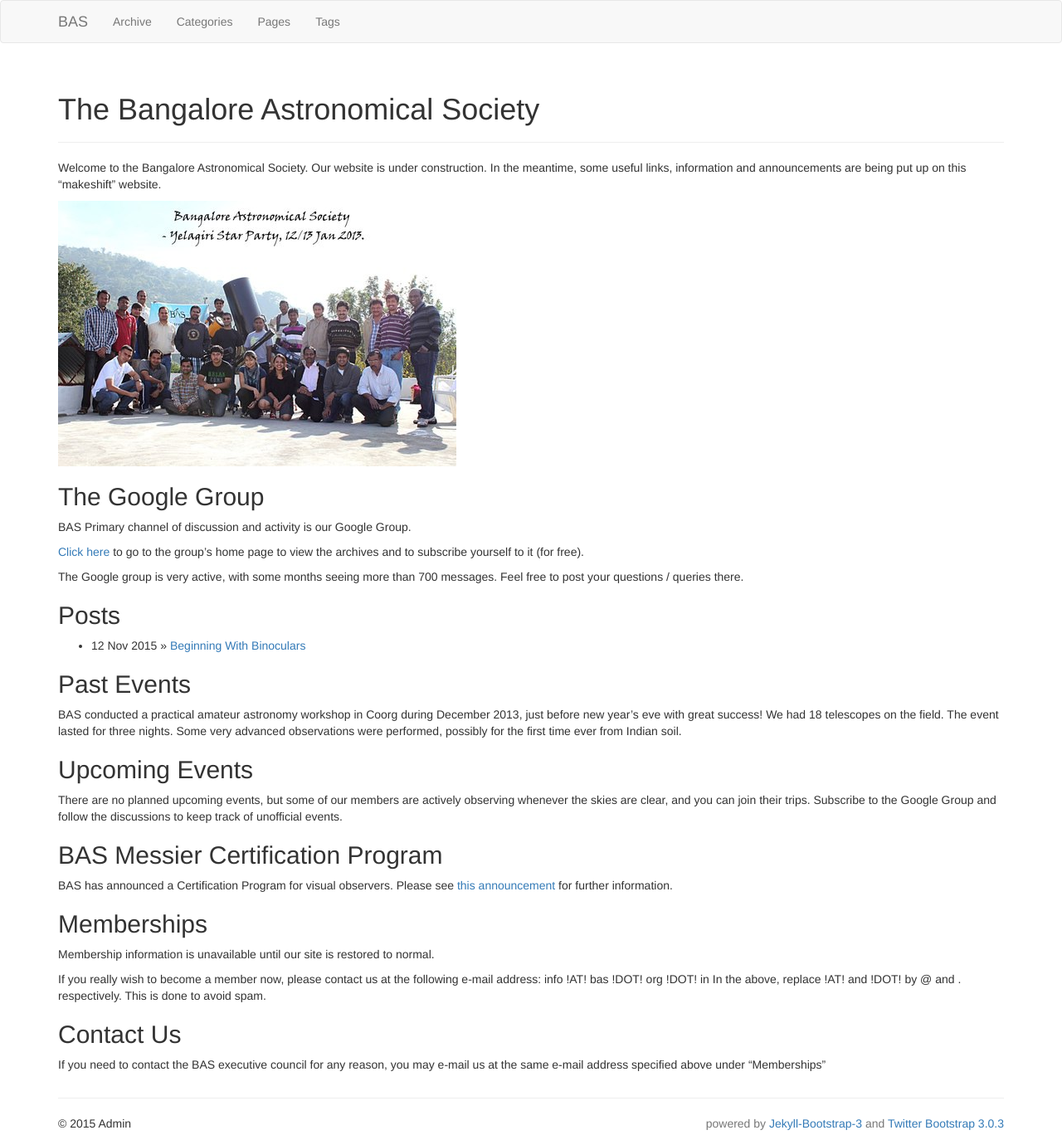
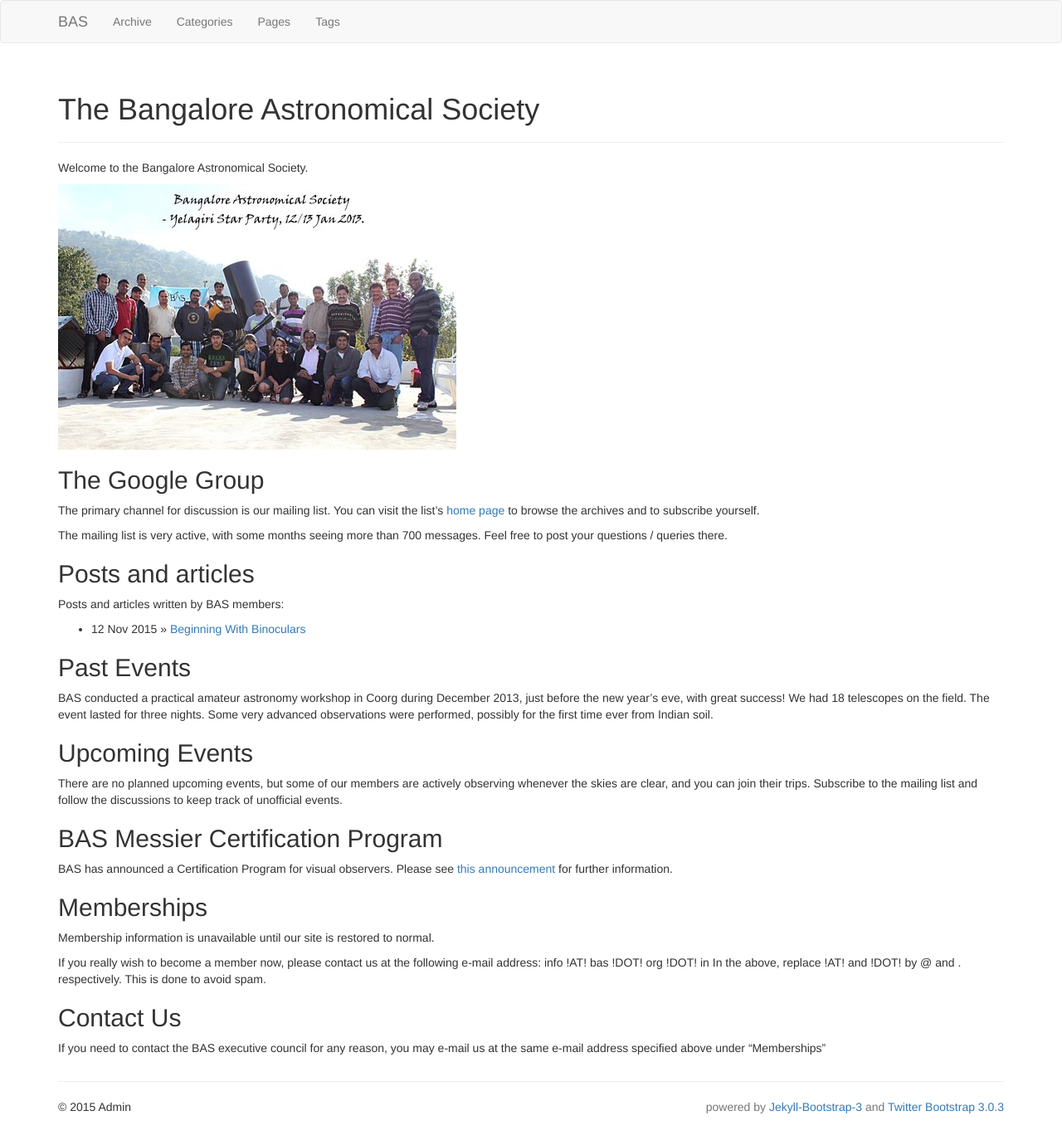
Before and after one commit to bas-org/bas-org.github.io, a Jekyll site: the page built from index.md, in a window 1280 px wide. Shown: the whole page at 83% size. Built offline with Jekyll 4.4.1, drawn with Linux system fonts in a browser that asks for light colours; nearby versions of some CDN libraries; library files that are not in the unit come from our copies.

Commit message:
Simplified text on index page

```diff
--- a/index.md
+++ b/index.md
@@ -5,19 +5,19 @@ tagline:
 ---
 {% include JB/setup %}
 
-Welcome to the Bangalore Astronomical Society. Our website is under construction. In the meantime, some useful links, information and announcements are being put up on this "makeshift" website.
+Welcome to the Bangalore Astronomical Society.
 
 ![](assets/images/bas_yelagiri_jan_2013_480.jpg)
 
 ## The Google Group
 
-BAS Primary channel of discussion and activity is our Google Group.
+The primary channel for discussion is our mailing list. You can visit the list's [home page](https://groups.google.com/group/b-a-s) to browse the archives and to subscribe yourself.
 
-[Click here](https://groups.google.com/group/b-a-s) to go to the group's home page to view the archives and to subscribe yourself to it (for free).
+The mailing list is very active, with some months seeing more than 700 messages. Feel free to post your questions / queries there.
 
-The Google group is very active, with some months seeing more than 700 messages. Feel free to post your questions / queries there.
+## Posts and articles
 
-## Posts
+Posts and articles written by BAS members:
 
 <ul class="posts">
   {% for post in site.posts %}
@@ -27,11 +27,11 @@ The Google group is very active, with some months seeing more than 700 messages.
 
 ## Past Events
 
-BAS conducted a practical amateur astronomy workshop in Coorg during December 2013, just before new year's eve with great success! We had 18 telescopes on the field. The event lasted for three nights. Some very advanced observations were performed, possibly for the first time ever from Indian soil.
+BAS conducted a practical amateur astronomy workshop in Coorg during December 2013, just before the new year's eve, with great success! We had 18 telescopes on the field. The event lasted for three nights. Some very advanced observations were performed, possibly for the first time ever from Indian soil.
 
 ## Upcoming Events
 
-There are no planned upcoming events, but some of our members are actively observing whenever the skies are clear, and you can join their trips. Subscribe to the Google Group and follow the discussions to keep track of unofficial events.
+There are no planned upcoming events, but some of our members are actively observing whenever the skies are clear, and you can join their trips. Subscribe to the mailing list and follow the discussions to keep track of unofficial events.
 
 ## BAS Messier Certification Program
 
```
